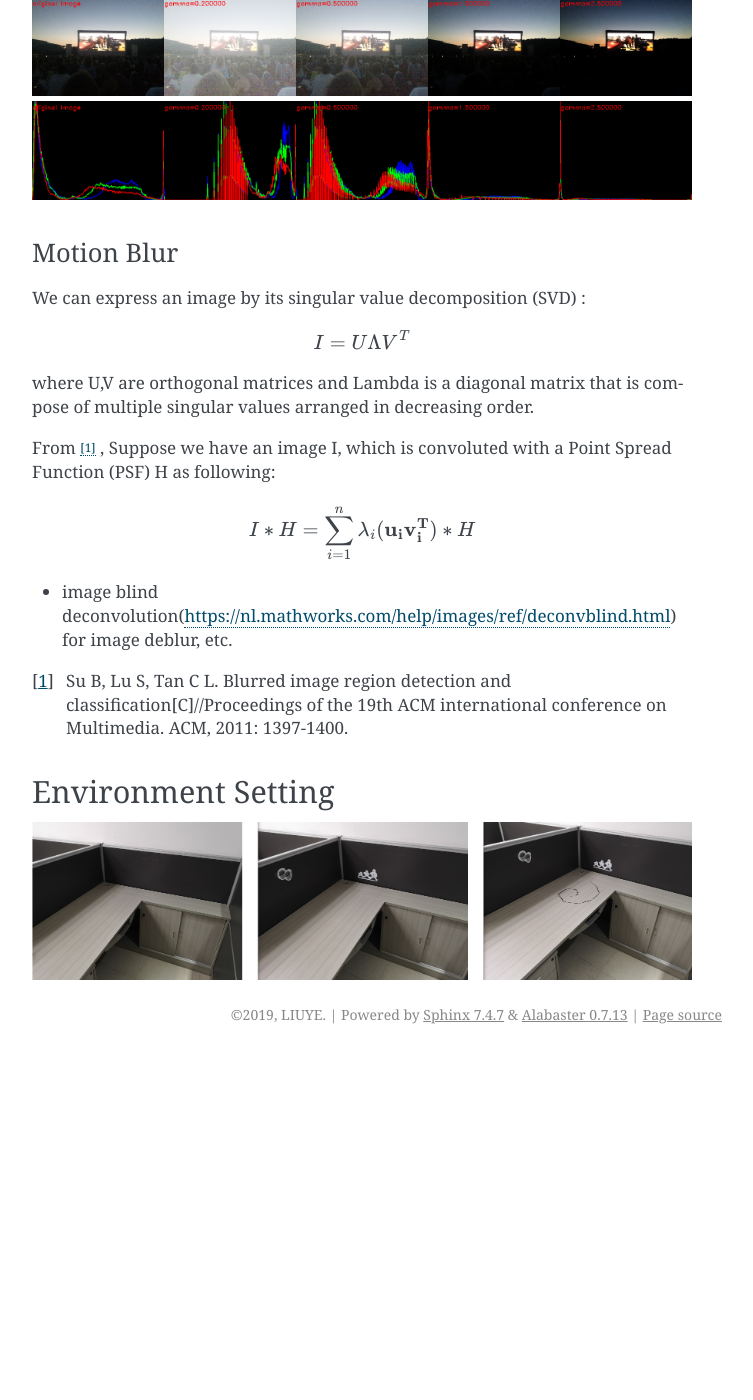
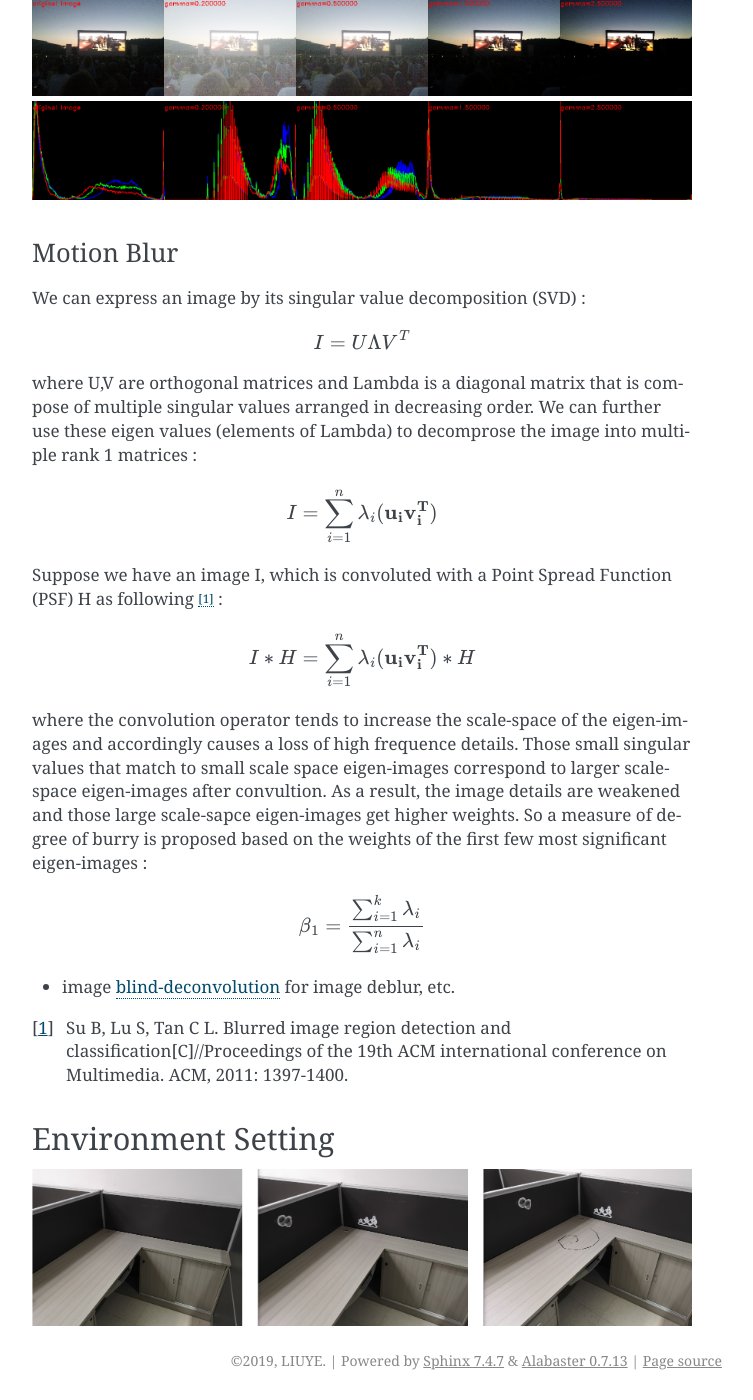
Before and after one commit to gggliuye/VIO, a Sphinx documentation site: the page built from docs/Prepare.rst, in a window 1280 px wide and 1400 px high, scrolled down 2962 px. Shown: the whole window, without its empty margins (388-1141 px from the left). Built offline with Sphinx 7.4.7, drawn with Linux system fonts in a browser that asks for light colours; before the commit the page ends 4016 px from its top, so only the background shows below that.

Commit message:
Update Prepare.rst

```diff
--- a/docs/Prepare.rst
+++ b/docs/Prepare.rst
@@ -149,17 +149,26 @@ We can express an image by its singular value decomposition (SVD) :
 .. math::
     I = U \Lambda V^{T}
 
-where U,V are orthogonal matrices and \Lambda is a diagonal matrix that is compose of multiple singular values arranged in decreasing order.
+where U,V are orthogonal matrices and \Lambda is a diagonal matrix that is compose of multiple singular values arranged in decreasing order. We can further use these eigen values (elements of Lambda) to decomprose the image into multiple rank 1 matrices :
 
-From [1]_ , Suppose we have an image I, which is convoluted with a Point Spread Function (PSF) H as following:
+.. math::
+    I = \sum_{i=1}^{n} \lambda_{i} ( \mathbf{ u_{i} v_{i}^{T} } )
 
+Suppose we have an image I, which is convoluted with a Point Spread Function (PSF) H as following [1]_ :
 
 .. math::
     I * H = \sum_{i=1}^{n} \lambda_{i} ( \mathbf{ u_{i} v_{i}^{T} } ) * H
 
+where the convolution operator tends to increase the scale-space of the eigen-images and accordingly causes a loss of high frequence details. Those small singular values that match to small scale space eigen-images correspond to larger scale-space eigen-images after convultion. As a result, the image details are weakened and those large scale-sapce eigen-images get higher weights.
+So a measure of degree of burry is proposed based on the weights of the first few most significant eigen-images :
+
+.. math::
+    \beta_{1} = \frac{\sum_{i=1}^{k}\lambda_{i} } {\sum_{i=1}^{n}\lambda_{i}}
 
 
-* image blind deconvolution(https://nl.mathworks.com/help/images/ref/deconvblind.html) for image deblur, etc.
+* image blind-deconvolution_  for image deblur, etc.
+
+.. _blind-deconvolution: https://nl.mathworks.com/help/images/ref/deconvblind.html
 
 .. [1] Su B, Lu S, Tan C L. Blurred image region detection and classification[C]//Proceedings of the 19th ACM international conference on Multimedia. ACM, 2011: 1397-1400.
 
```
